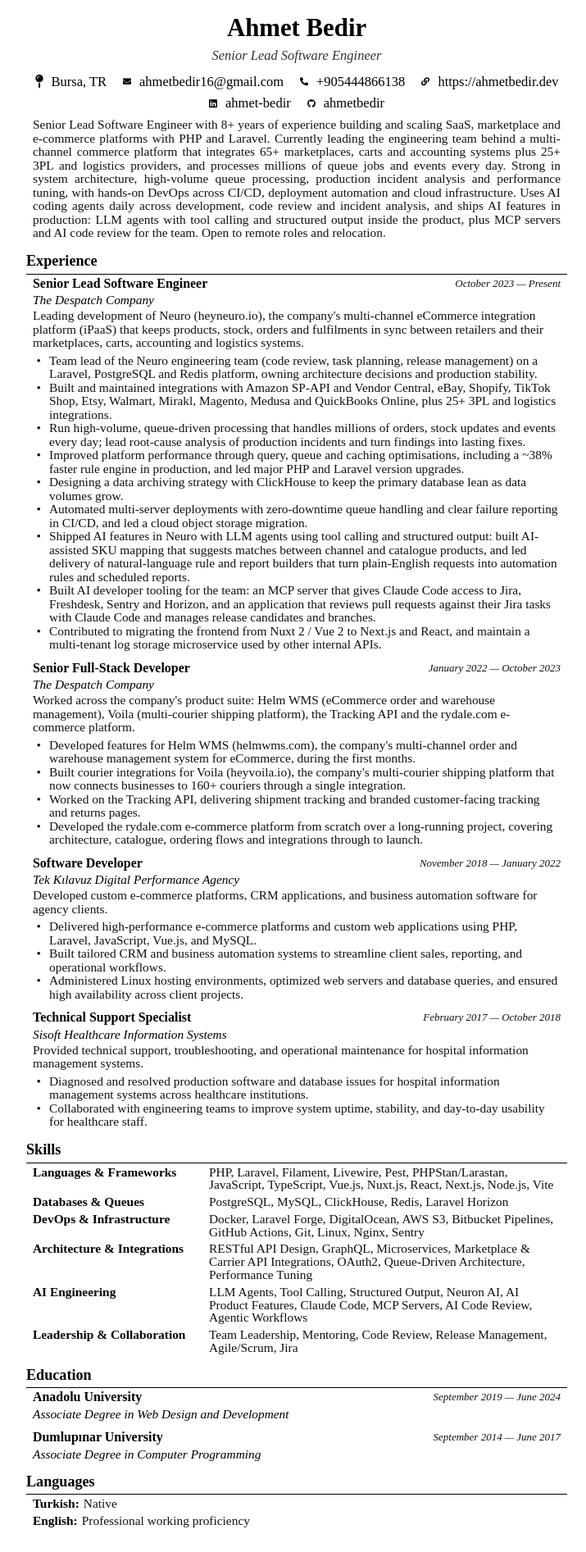
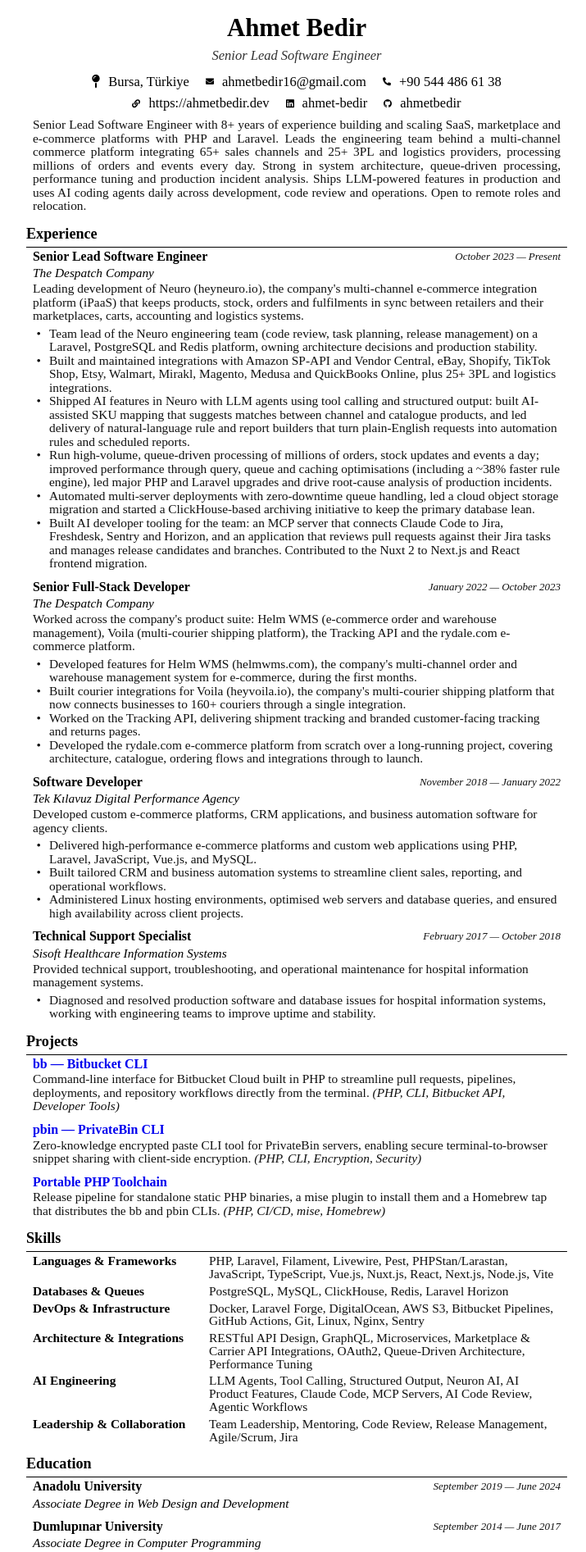
Before and after one commit to ahmetbedir/ahmetbedir.github.io, a website: page resume/ahmetbedir.html in a window 1280 px wide. Shown: the top 1893 px of the page at 82% size, without its empty margins (278-993 px from the left). Drawn offline with Linux system fonts and the light colour scheme; a web font is replaced by a local one.

Commit message:
Tighten CV and add Projects to the PDF theme
Render projects in the professional theme so they appear in the PDF,
shorten the summary, merge the Neuro role into six bullets, use British
spelling and e-commerce consistently, format the phone number, show the
country name and condense the support role.

```diff
--- a/resume/ahmetbedir.html
+++ b/resume/ahmetbedir.html
@@ -424,15 +424,15 @@ ul {
         <div class="contact-info">
           <span class="contact-item">
             <svg stroke="currentColor" fill="currentColor" stroke-width="0" viewBox="0 0 288 512" height="1em" width="1em" xmlns="http://www.w3.org/2000/svg"><path d="M112 316.94v156.69l22.02 33.02c4.75 7.12 15.22 7.12 19.97 0L176 473.63V316.94c-10.39 1.92-21.06 3.06-32 3.06s-21.61-1.14-32-3.06zM144 0C64.47 0 0 64.47 0 144s64.47 144 144 144 144-64.47 144-144S223.53 0 144 0zm0 76c-37.5 0-68 30.5-68 68 0 6.62-5.38 12-12 12s-12-5.38-12-12c0-50.73 41.28-92 92-92 6.62 0 12 5.38 12 12s-5.38 12-12 12z"></path></svg>
-            Bursa, TR
+            Bursa, Türkiye
           </span>
           <a href="mailto:ahmetbedir16@gmail.com" class="contact-item">
             <svg stroke="currentColor" fill="currentColor" stroke-width="0" viewBox="0 0 512 512" height="1em" width="1em" xmlns="http://www.w3.org/2000/svg"><path d="M502.3 190.8c3.9-3.1 9.7-.2 9.7 4.7V400c0 26.5-21.5 48-48 48H48c-26.5 0-48-21.5-48-48V195.6c0-5 5.7-7.8 9.7-4.7 22.4 17.4 52.1 39.5 154.1 113.6 21.1 15.4 56.7 47.8 92.2 47.6 35.7.3 72-32.8 92.3-47.6 102-74.1 131.6-96.3 154-113.7zM256 320c23.2.4 56.6-29.2 73.4-41.4 132.7-96.3 142.8-104.7 173.4-128.7 5.8-4.5 9.2-11.5 9.2-18.9v-19c0-26.5-21.5-48-48-48H48C21.5 64 0 85.5 0 112v19c0 7.4 3.4 14.3 9.2 18.9 30.6 23.9 40.7 32.4 173.4 128.7 16.8 12.2 50.2 41.8 73.4 41.4z"></path></svg>
             ahmetbedir16@gmail.com
           </a>
-          <a href="tel:+905444866138" class="contact-item">
+          <a href="tel:+90 544 486 61 38" class="contact-item">
             <svg stroke="currentColor" fill="currentColor" stroke-width="0" viewBox="0 0 512 512" height="1em" width="1em" xmlns="http://www.w3.org/2000/svg"><path d="M497.39 361.8l-112-48a24 24 0 0 0-28 6.9l-49.6 60.6A370.66 370.66 0 0 1 130.6 204.11l60.6-49.6a23.94 23.94 0 0 0 6.9-28l-48-112A24.16 24.16 0 0 0 122.6.61l-104 24A24 24 0 0 0 0 48c0 256.5 207.9 464 464 464a24 24 0 0 0 23.4-18.6l24-104a24.29 24.29 0 0 0-14.01-27.6z"></path></svg>
-            +905444866138
+            +90 544 486 61 38
           </a>
           <a href="https://ahmetbedir.dev" target="_blank" class="contact-item">
             <svg stroke="currentColor" fill="currentColor" stroke-width="0" viewBox="0 0 512 512" height="1em" width="1em" xmlns="http://www.w3.org/2000/svg"><path d="M326.612 185.391c59.747 59.809 58.927 155.698.36 214.59-.11.12-.24.25-.36.37l-67.2 67.2c-59.27 59.27-155.699 59.262-214.96 0-59.27-59.26-59.27-155.7 0-214.96l37.106-37.106c9.84-9.84 26.786-3.3 27.294 10.606.648 17.722 3.826 35.527 9.69 52.721 1.986 5.822.567 12.262-3.783 16.612l-13.087 13.087c-28.026 28.026-28.905 73.66-1.155 101.96 28.024 28.579 74.086 28.749 102.325.51l67.2-67.19c28.191-28.191 28.073-73.757 0-101.83-3.701-3.694-7.429-6.564-10.341-8.569a16.037 16.037 0 0 1-6.947-12.606c-.396-10.567 3.348-21.456 11.698-29.806l21.054-21.055c5.521-5.521 14.182-6.199 20.584-1.731a152.482 152.482 0 0 1 20.522 17.197zM467.547 44.449c-59.261-59.262-155.69-59.27-214.96 0l-67.2 67.2c-.12.12-.25.25-.36.37-58.566 58.892-59.387 154.781.36 214.59a152.454 152.454 0 0 0 20.521 17.196c6.402 4.468 15.064 3.789 20.584-1.731l21.054-21.055c8.35-8.35 12.094-19.239 11.698-29.806a16.037 16.037 0 0 0-6.947-12.606c-2.912-2.005-6.64-4.875-10.341-8.569-28.073-28.073-28.191-73.639 0-101.83l67.2-67.19c28.239-28.239 74.3-28.069 102.325.51 27.75 28.3 26.872 73.934-1.155 101.96l-13.087 13.087c-4.35 4.35-5.769 10.79-3.783 16.612 5.864 17.194 9.042 34.999 9.69 52.721.509 13.906 17.454 20.446 27.294 10.606l37.106-37.106c59.271-59.259 59.271-155.699.001-214.959z"></path></svg>
@@ -452,7 +452,7 @@ ul {
       <section class="section">
         <div class="section-content">
           <div class="secondary">
-            <div class="summary">Senior Lead Software Engineer with 8+ years of experience building and scaling SaaS, marketplace and e-commerce platforms with PHP and Laravel. Currently leading the engineering team behind a multi-channel commerce platform that integrates 65+ marketplaces, carts and accounting systems plus 25+ 3PL and logistics providers, and processes millions of queue jobs and events every day. Strong in system architecture, high-volume queue processing, production incident analysis and performance tuning, with hands-on DevOps across CI/CD, deployment automation and cloud infrastructure. Uses AI coding agents daily across development, code review and incident analysis, and ships AI features in production: LLM agents with tool calling and structured output inside the product, plus MCP servers and AI code review for the team. Open to remote roles and relocation.</div>
+            <div class="summary">Senior Lead Software Engineer with 8+ years of experience building and scaling SaaS, marketplace and e-commerce platforms with PHP and Laravel. Leads the engineering team behind a multi-channel commerce platform integrating 65+ sales channels and 25+ 3PL and logistics providers, processing millions of orders and events every day. Strong in system architecture, queue-driven processing, performance tuning and production incident analysis. Ships LLM-powered features in production and uses AI coding agents daily across development, code review and operations. Open to remote roles and relocation.</div>
           </div>
         </div>
       </section>
@@ -474,19 +474,16 @@ ul {
             </div>
             <div class="work-company"><a href="https://thedespatchcompany.com" target="_blank">The Despatch Company</a></div>
             <div class="secondary">
-              <div class="work-summary">Leading development of Neuro (heyneuro.io), the company&#x27;s multi-channel eCommerce integration platform (iPaaS) that keeps products, stock, orders and fulfilments in sync between retailers and their marketplaces, carts, accounting and logistics systems.</div>
+              <div class="work-summary">Leading development of Neuro (heyneuro.io), the company&#x27;s multi-channel e-commerce integration platform (iPaaS) that keeps products, stock, orders and fulfilments in sync between retailers and their marketplaces, carts, accounting and logistics systems.</div>
             </div>
             <div class="secondary">
               <ul class="highlights">
                 <li>Team lead of the Neuro engineering team (code review, task planning, release management) on a Laravel, PostgreSQL and Redis platform, owning architecture decisions and production stability.</li>
                 <li>Built and maintained integrations with Amazon SP-API and Vendor Central, eBay, Shopify, TikTok Shop, Etsy, Walmart, Mirakl, Magento, Medusa and QuickBooks Online, plus 25+ 3PL and logistics integrations.</li>
-                <li>Run high-volume, queue-driven processing that handles millions of orders, stock updates and events every day; lead root-cause analysis of production incidents and turn findings into lasting fixes.</li>
-                <li>Improved platform performance through query, queue and caching optimisations, including a ~38% faster rule engine in production, and led major PHP and Laravel version upgrades.</li>
-                <li>Designing a data archiving strategy with ClickHouse to keep the primary database lean as data volumes grow.</li>
-                <li>Automated multi-server deployments with zero-downtime queue handling and clear failure reporting in CI/CD, and led a cloud object storage migration.</li>
                 <li>Shipped AI features in Neuro with LLM agents using tool calling and structured output: built AI-assisted SKU mapping that suggests matches between channel and catalogue products, and led delivery of natural-language rule and report builders that turn plain-English requests into automation rules and scheduled reports.</li>
-                <li>Built AI developer tooling for the team: an MCP server that gives Claude Code access to Jira, Freshdesk, Sentry and Horizon, and an application that reviews pull requests against their Jira tasks with Claude Code and manages release candidates and branches.</li>
-                <li>Contributed to migrating the frontend from Nuxt 2 / Vue 2 to Next.js and React, and maintain a multi-tenant log storage microservice used by other internal APIs.</li>
+                <li>Run high-volume, queue-driven processing of millions of orders, stock updates and events a day; improved performance through query, queue and caching optimisations (including a ~38% faster rule engine), led major PHP and Laravel upgrades and drive root-cause analysis of production incidents.</li>
+                <li>Automated multi-server deployments with zero-downtime queue handling, led a cloud object storage migration and started a ClickHouse-based archiving initiative to keep the primary database lean.</li>
+                <li>Built AI developer tooling for the team: an MCP server that connects Claude Code to Jira, Freshdesk, Sentry and Horizon, and an application that reviews pull requests against their Jira tasks and manages release candidates and branches. Contributed to the Nuxt 2 to Next.js and React frontend migration.</li>
               </ul>
             </div>
           </div>
@@ -503,11 +500,11 @@ ul {
             </div>
             <div class="work-company"><a href="https://thedespatchcompany.com" target="_blank">The Despatch Company</a></div>
             <div class="secondary">
-              <div class="work-summary">Worked across the company&#x27;s product suite: Helm WMS (eCommerce order and warehouse management), Voila (multi-courier shipping platform), the Tracking API and the rydale.com e-commerce platform.</div>
+              <div class="work-summary">Worked across the company&#x27;s product suite: Helm WMS (e-commerce order and warehouse management), Voila (multi-courier shipping platform), the Tracking API and the rydale.com e-commerce platform.</div>
             </div>
             <div class="secondary">
               <ul class="highlights">
-                <li>Developed features for Helm WMS (helmwms.com), the company&#x27;s multi-channel order and warehouse management system for eCommerce, during the first months.</li>
+                <li>Developed features for Helm WMS (helmwms.com), the company&#x27;s multi-channel order and warehouse management system for e-commerce, during the first months.</li>
                 <li>Built courier integrations for Voila (heyvoila.io), the company&#x27;s multi-courier shipping platform that now connects businesses to 160+ couriers through a single integration.</li>
                 <li>Worked on the Tracking API, delivering shipment tracking and branded customer-facing tracking and returns pages.</li>
                 <li>Developed the rydale.com e-commerce platform from scratch over a long-running project, covering architecture, catalogue, ordering flows and integrations through to launch.</li>
@@ -533,7 +530,7 @@ ul {
               <ul class="highlights">
                 <li>Delivered high-performance e-commerce platforms and custom web applications using PHP, Laravel, JavaScript, Vue.js, and MySQL.</li>
                 <li>Built tailored CRM and business automation systems to streamline client sales, reporting, and operational workflows.</li>
-                <li>Administered Linux hosting environments, optimized web servers and database queries, and ensured high availability across client projects.</li>
+                <li>Administered Linux hosting environments, optimised web servers and database queries, and ensured high availability across client projects.</li>
               </ul>
             </div>
           </div>
@@ -554,9 +551,33 @@ ul {
             </div>
             <div class="secondary">
               <ul class="highlights">
-                <li>Diagnosed and resolved production software and database issues for hospital information management systems across healthcare institutions.</li>
-                <li>Collaborated with engineering teams to improve system uptime, stability, and day-to-day usability for healthcare staff.</li>
+                <li>Diagnosed and resolved production software and database issues for hospital information systems, working with engineering teams to improve uptime and stability.</li>
               </ul>
+            </div>
+          </div>
+        </div>
+      </section>
+
+      <section class="section">
+        <h2>Projects</h2>
+        <hr>
+        <div class="section-content">
+          <div class="work-item">
+            <div class="work-position"><a href="https://github.com/ahmetbedir/bb" target="_blank">bb — Bitbucket CLI</a></div>
+            <div class="secondary">
+              <div class="work-summary">Command-line interface for Bitbucket Cloud built in PHP to streamline pull requests, pipelines, deployments, and repository workflows directly from the terminal. <em>(PHP, CLI, Bitbucket API, Developer Tools)</em></div>
+            </div>
+          </div>
+          <div class="work-item">
+            <div class="work-position"><a href="https://github.com/ahmetbedir/pbin" target="_blank">pbin — PrivateBin CLI</a></div>
+            <div class="secondary">
+              <div class="work-summary">Zero-knowledge encrypted paste CLI tool for PrivateBin servers, enabling secure terminal-to-browser snippet sharing with client-side encryption. <em>(PHP, CLI, Encryption, Security)</em></div>
+            </div>
+          </div>
+          <div class="work-item">
+            <div class="work-position"><a href="https://github.com/ahmetbedir/mise-php" target="_blank">Portable PHP Toolchain</a></div>
+            <div class="secondary">
+              <div class="work-summary">Release pipeline for standalone static PHP binaries, a mise plugin to install them and a Homebrew tap that distributes the bb and pbin CLIs. <em>(PHP, CI/CD, mise, Homebrew)</em></div>
             </div>
           </div>
         </div>
```
Also changed, not shown: config/resume.json (+11 -15 lines), index.html (+14 -18 lines), 2 other files.
